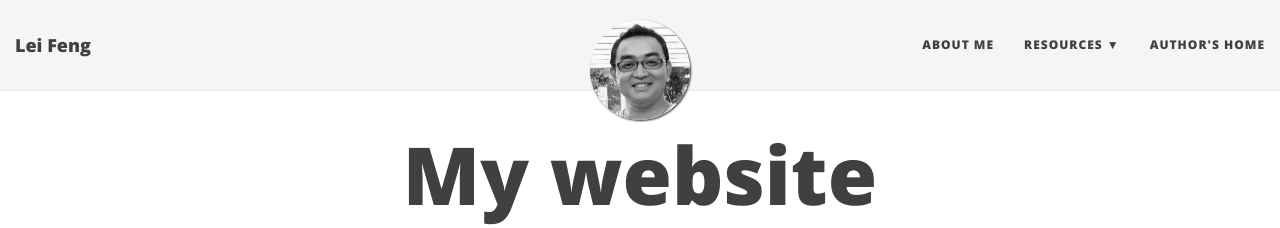
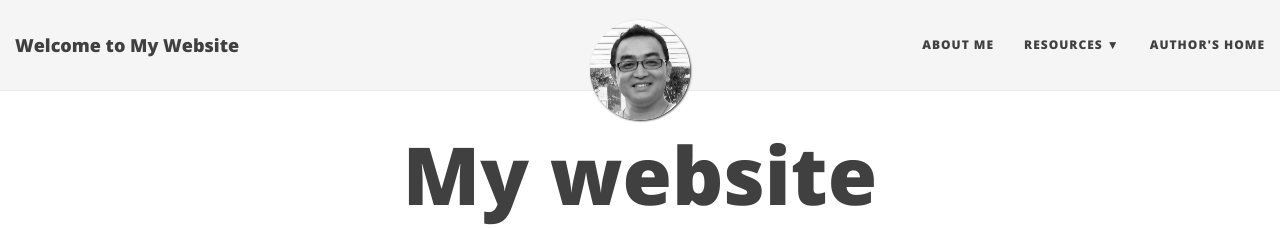
Before and after one commit to stonefl/stonefl.github.io, a Jekyll site: the page built from index.html, in a window 1280 px wide. Shown: the top 228 px of the page. Built offline with Jekyll 4.4.1, drawn with Linux system fonts in a browser that asks for light colours; nearby versions of some CDN libraries; the list of posts is cut into pages by our own code.

Commit message:
Update _config.yml

```diff
--- a/_config.yml
+++ b/_config.yml
@@ -14,10 +14,10 @@ baseurl: ""
 # Of course don't forget to change the username and projectname to YOUR username and project
 
 # Name of website
-title: Lei Feng
+title: Welcome to My Website
 
 # Short description of your site
-description: Lei Feng's Tech Blog!
+description: Operation Research, Data Science, Machine Learning, Artificial Intelligence, Desktop and Web Application developments
 
 # --- Navigation bar options --- #
 
```
